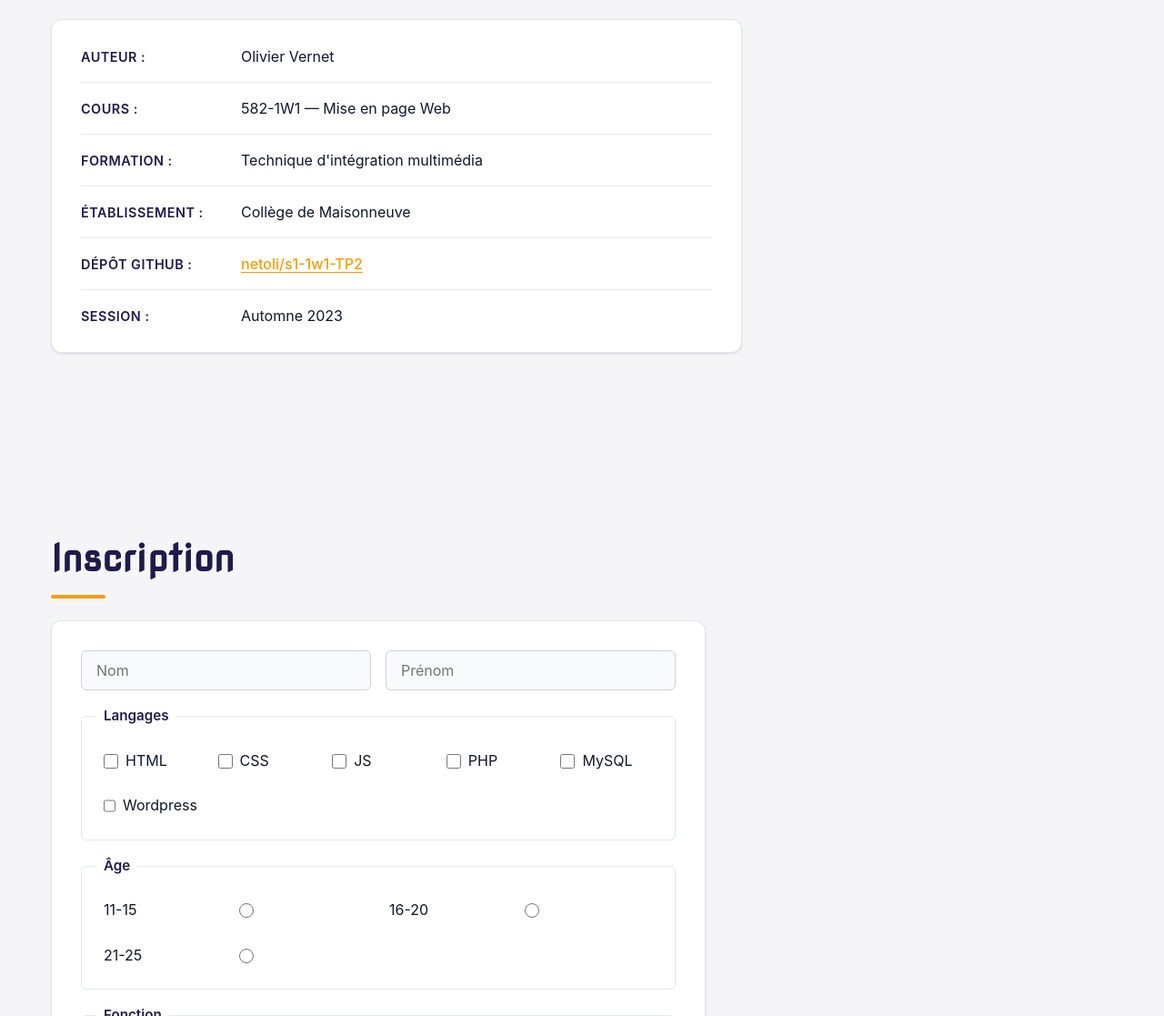
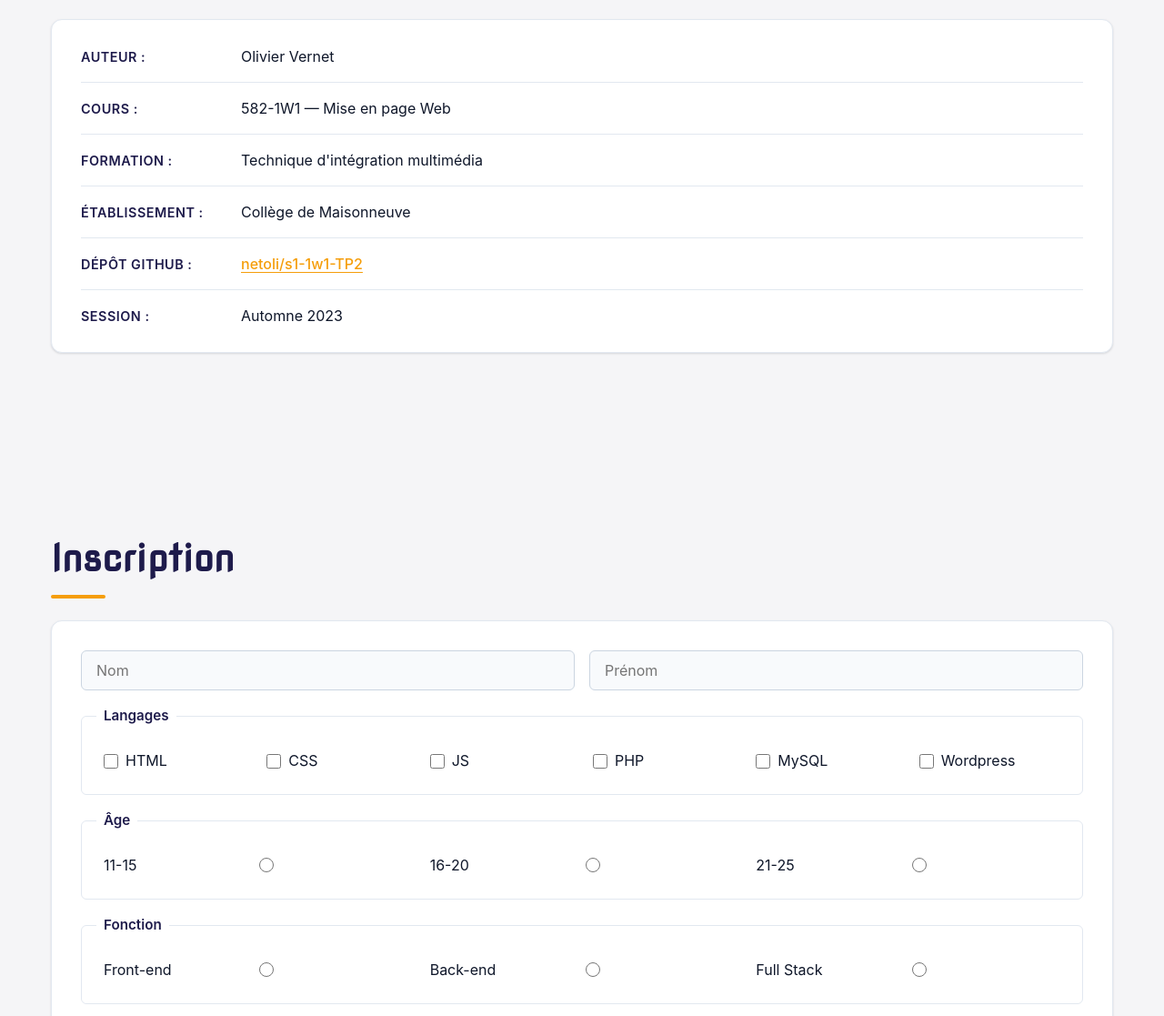
Before and after one commit to netoli/s1-1w1-TP2, a plain HTML site: page index.htm in a window 1280 px wide. Shown: the part 328-1445 px from the top of the page at 91% size. Drawn offline with Linux system fonts and the light colour scheme.

Commit message:
fix(layout): retire max-width sur accueil + inscription
Les 3 sections (accueil, inscription, horaire) prennent maintenant
toute la largeur du container <section> parent. Les max-width: 720px
et 760px que j'avais mis pour la lisibilité créaient un effet
"card flottante à gauche" incohérent avec la table d'horaire qui,
elle, occupe toute la largeur.

```diff
--- a/css/style.css
+++ b/css/style.css
@@ -330,7 +330,6 @@ main > section h3 {
     border-radius: var(--radius-md);
     padding: var(--sp-3) var(--sp-6);
     box-shadow: var(--shadow-sm);
-    max-width: 760px;
 }
 
 .liste-accueil li {
@@ -383,7 +382,6 @@ main > section h3 {
     border-radius: var(--radius-md);
     padding: var(--sp-6);
     box-shadow: var(--shadow-sm);
-    max-width: 720px;
 }
 
 .formulaire input[type="text"],
```
